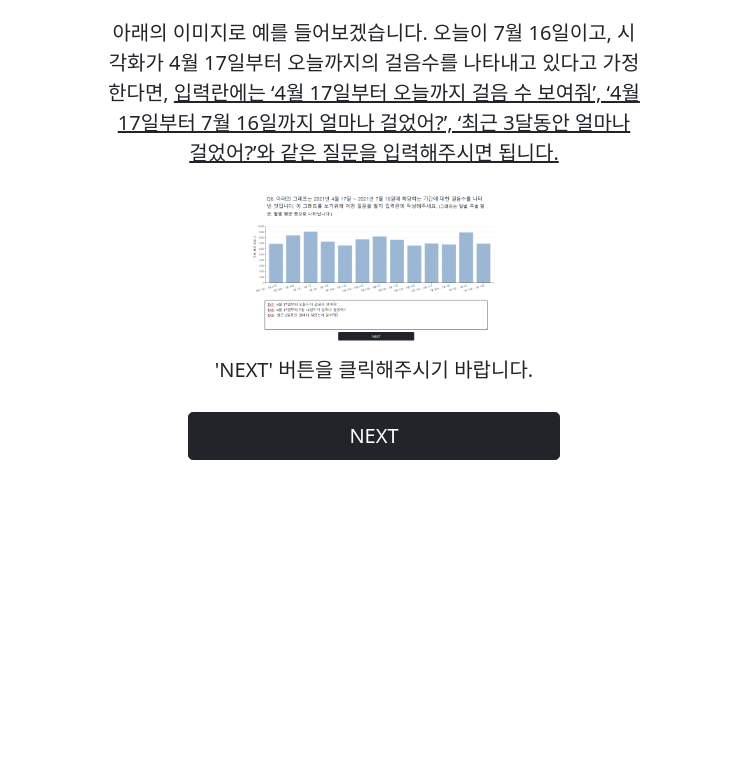
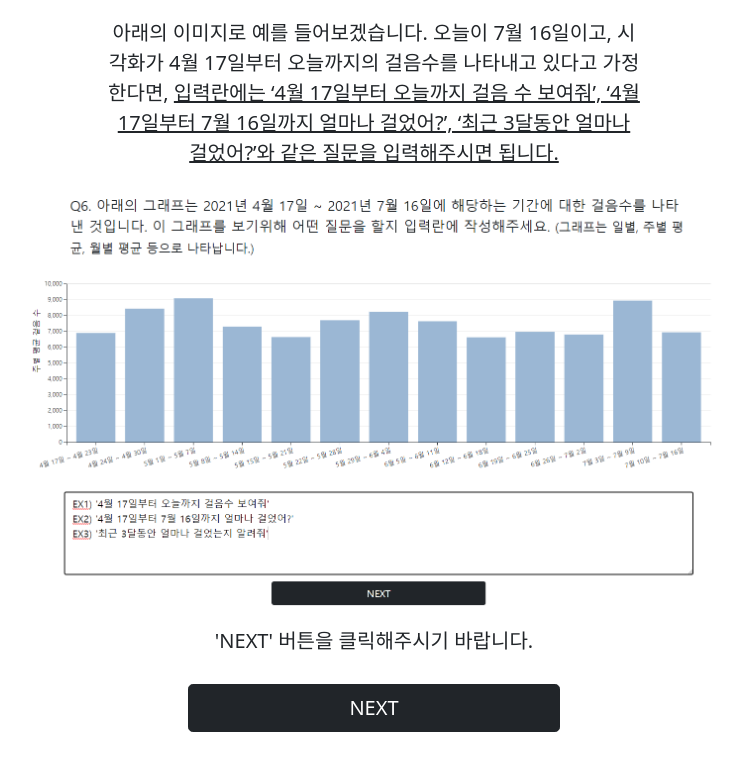
Before and after one commit to sujinhur/survey_form, a Django app: page /survey/problem_example in a window 1280 px wide. Shown: the part 234-1003 px from the top of the page, without its empty margins (266-1009 px from the left). Before the commit the page ends 694 px from the top, so only its background shows below. Run offline with Django 3.2, Linux system fonts and the light colour scheme; some libraries are stand-ins or nearby versions.

Commit message:
change img size

```diff
--- a/svform/templates/survey/problem_example.html
+++ b/svform/templates/survey/problem_example.html
@@ -15,7 +15,7 @@
                 <u>입력란에는 ‘4월 17일부터 오늘까지 걸음 수 보여줘’, ‘4월 17일부터 7월 16일까지 얼마나 걸었어?’, ‘최근 3달동안 얼마나 걸었어?’와 같은 질문을 입력해주시면 됩니다.</u>
             </strong></p>
         </div>
-        <div class="row d-grid col-3 mx-auto text-center">
+        <div class="row d-grid col-8 mx-auto text-center">
             <img src="/static/img/problem_example.PNG">
         </div>
 
```
